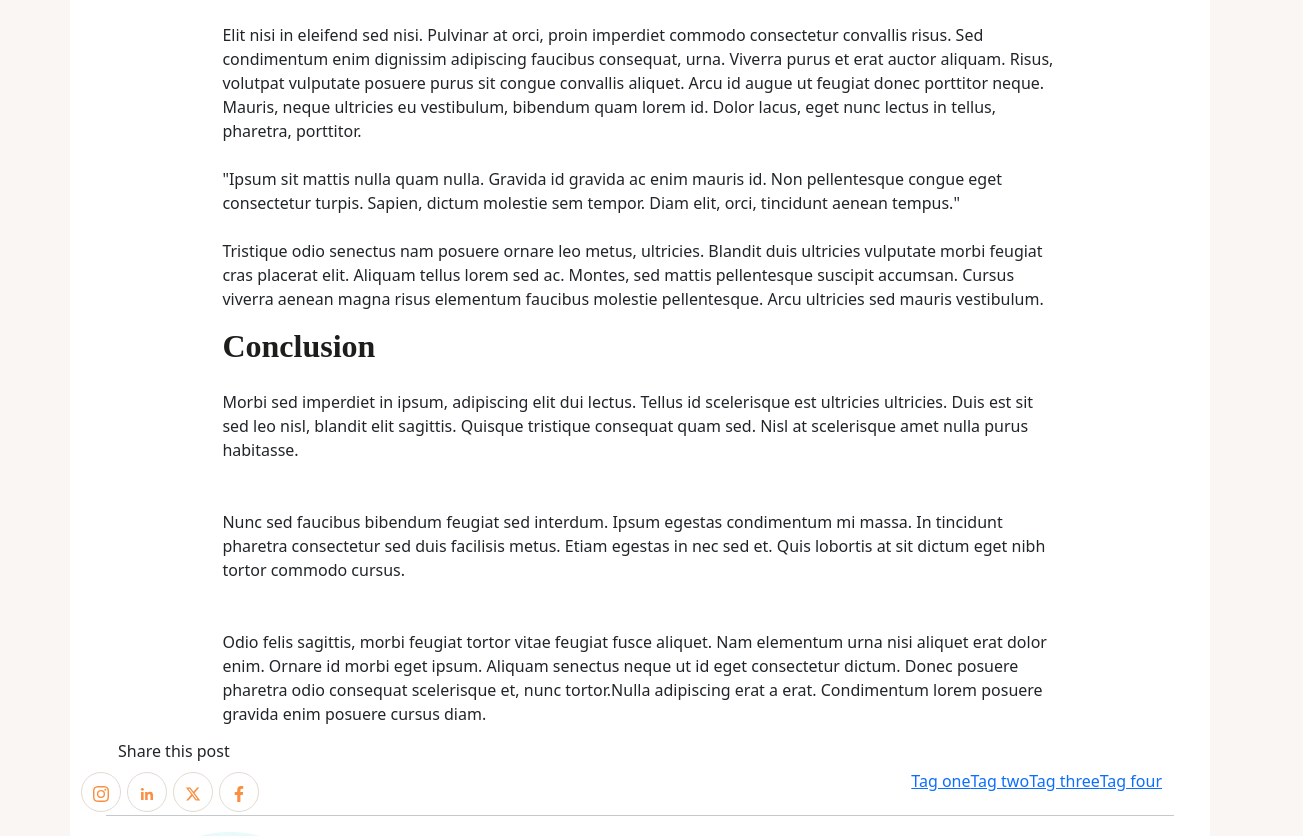
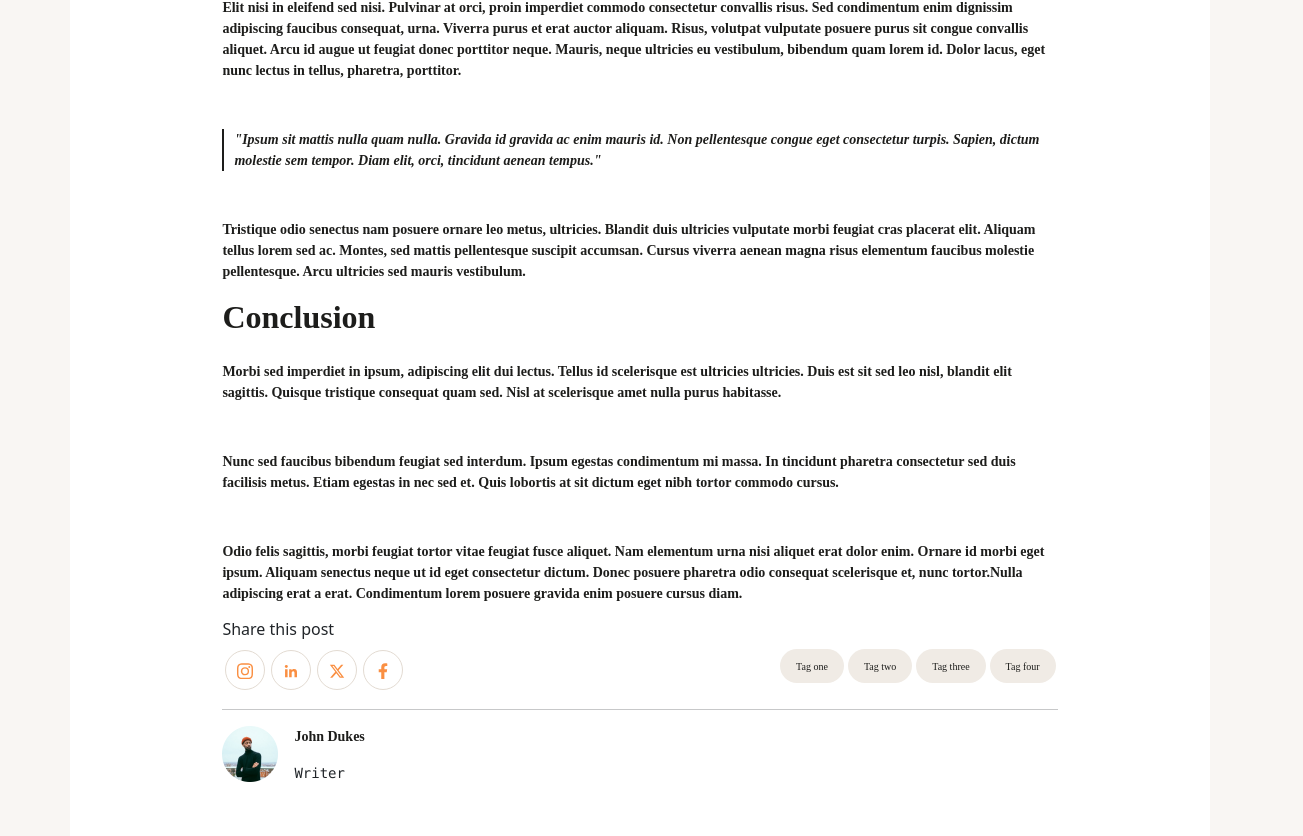
Before and after one commit to Earthpasserby/palynxx, a React (Create React App) app: page /Blogcategory in a window 1280 px wide. Shown: the part 1946-2782 px from the top of the page, 1303 px wide, since content can reach past the window. Built offline with nearby package versions, Linux system fonts and the light colour scheme.

Commit message:
blog categories

```diff
--- a/src/App.css
+++ b/src/App.css
@@ -342,7 +342,7 @@ body {
 }
 /*BlogCategory*/
 .BlogcategoryHead {
-  height: 2570px;
+  height: 2780px;
   padding: 48px;
   gap: 32px;
   border-radius: 40px;
@@ -428,6 +428,73 @@ body {
   padding: 4.24px 3px 3.76px 3px;
   font-size: 20px;
 }
+.btn-icon4 {
+  width: 40px;
+  height: 40px;
+  padding: 1px;
+  gap: 8px;
+  border-radius: 64px;
+  border: 1px solid #e3dbd2;
+  border-radius: 40px;
+  margin: 3px;
+  color: #fa8f42;
+}
+.share-button {
+  display: block;
+}
+.blogcat-Tag {
+  padding: 12px;
+  border-radius: 40px;
+  background-color: #f0ebe5;
+  margin: 2px;
+}
+
+  .blogcat-Tag a {
+    font-family: Fixel Text;
+    font-weight: 500;
+    font-size: 10px;
+    color: #1d1d1b;
+    text-decoration: none;
+  }
+ .avatar {
+    width: 56px;
+    height: 56px;
+  }
+  .blogcategory-Row {
+    margin-top: 20px;
+  }
+  .blogcategory-Row h5 {
+    font-family: Fixel Text;
+    font-size: 14px;
+    font-weight: 700;
+    color: #1d1d1b;
+  }
+    .blogcategory-Row p {
+    font-family: Fixel Text;
+    font-size: 14px;
+    font-weight: 700;
+    color: #1d1d1b;
+  }
+  .border-p {
+    border-left: 2px solid #1d1d1b;
+    font-family: Fixel Text;
+    font-size: 14px;
+    font-style: italic;
+    font-weight: 400;
+    padding-left: 10px;
+  }
+  .btn-icon4 {
+    width: 40px;
+    height: 40px;
+    padding: 1px;
+    gap: 8px;
+    border-radius: 64px;
+    border: 1px solid #e3dbd2;
+    border-radius: 40px;
+    margin: 3px;
+    color: #fa8f42;
+  }
+
 @media (min-width: 768px) {
   .Blog-header h3 {
     font-size: 24px;
@@ -635,7 +702,7 @@ body {
   }
   /*BlogCategory*/
   .BlogcategoryHead {
-    height: 2570px;
+    height: 2670px;
     padding: 48px;
     gap: 32px;
     border-radius: 40px;
@@ -725,4 +792,47 @@ body {
     text-align: left;
     color: #1d1d1b;
   }
+  .border-p {
+    border-left: 2px solid #1d1d1b;
+    font-family: Fixel Text;
+    font-size: 20px;
+    font-style: italic;
+    font-weight: 400;
+    text-align: left;
+    padding-left: 10px;
+  }
+  .btn-icon4 {
+    width: 40px;
+    height: 40px;
+    padding: 1px;
+    gap: 8px;
+    border-radius: 64px;
+    border: 1px solid #e3dbd2;
+    border-radius: 40px;
+    margin: 3px;
+    color: #fa8f42;
+  }
+  .blogcat-Tag a {
+    font-family: Fixel Text;
+    font-weight: 500;
+    line-height: 14px;
+    text-align: left;
+    color: #1d1d1b;
+    text-decoration: none;
+  }
+  .blogcat-Tag {
+    height: 34px;
+    padding: 6px 16px 12px 16px;
+    border-radius: 40px;
+    background-color: #f0ebe5;
+    margin: 2px;
+  }
+  .share-button {
+    display: flex;
+    justify-content: space-between;
+  }
+  .avatar {
+    width: 56px;
+    height: 56px;
+  }
 }
--- a/src/components/Blogcategory.jsx
+++ b/src/components/Blogcategory.jsx
@@ -140,7 +140,7 @@ const Blogcategory = () => {
                   alt="logo"
                   className="bigpitch-img mt-5 w-100"
                 />
-                <p className="mx-3 mt-2">Big Pitch</p>
+                <p className="mx-3 mt-4">Pitch plotting</p>
               </Col>
               <Col md={12} xs={12} className="mt-5">
                 <h5>
@@ -160,14 +160,14 @@ const Blogcategory = () => {
                   lectus in tellus, pharetra, porttitor.{" "}
                 </p>
 
-                <p className="mt-4">
+                <p className="mt-5 border-p">
                   "Ipsum sit mattis nulla quam nulla. Gravida id gravida ac enim
                   mauris id. Non pellentesque congue eget consectetur turpis.
                   Sapien, dictum molestie sem tempor. Diam elit, orci, tincidunt
                   aenean tempus."
                 </p>
 
-                <p className="mt-4">
+                <p className="mt-5">
                   Tristique odio senectus nam posuere ornare leo metus,
                   ultricies. Blandit duis ultricies vulputate morbi feugiat cras
                   placerat elit. Aliquam tellus lorem sed ac. Montes, sed mattis
@@ -201,26 +201,24 @@ const Blogcategory = () => {
                   Condimentum lorem posuere gravida enim posuere cursus diam.
                 </p>
               </Col>
-            </Row>
-
-            <Row className="blogCat-row4">
+              <Col md={12} xs={12}>
                 <h6>Share this post</h6>
-              <div className="d-flex justify-content-between">
-                <div className="blogCat-icon d-flex">
-                  <button className="btn btn-icon3">
-                    <BsInstagram />
+                <div className="share-button">
+                  <div className="blogCat-icon4 d-flex">
+                    <button className="btn btn-icon4">
+                      <BsInstagram className="Icon-name" />
                     </button>
-                  <button className="btn btn-icon3">
-                    <BiLogoLinkedin />
+                    <button className="btn btn-icon4">
+                      <BiLogoLinkedin className="Icon-name" />
                     </button>
-                  <button className="btn btn-icon3">
-                    <FaXTwitter />
+                    <button className="btn btn-icon4">
+                      <FaXTwitter className="Icon-name" />
                     </button>
-                  <button className="btn btn-icon3">
-                    <FaFacebookF />
+                    <button className="btn btn-icon4">
+                      <FaFacebookF className="Icon-name" />
                     </button>
                   </div>
-                <div className="d-flex blogcat-Icon">
+                  <div className="d-flex">
                     <p className="blogcat-Tag tag1">
                       <a href="#">Tag one</a>
                     </p>
@@ -244,16 +242,17 @@ const Blogcategory = () => {
                       alt="Avatar"
                     />
                   </div>
-                <div className="Avatar-up">
+                  <div className="Avatar-up mx-3">
                     <p>John Dukes</p>
                     <pre>Writer</pre>
                   </div>
                 </div>
+              </Col>
             </Row>
           </Container>
         </Row>
       </Container>
-      {/* <Container className="blogSection">
+      <Container className="blogSection">
         <Container>
           <div className="blogSection-arrow">
             <img src="./arrow.png" alt="palynx-img" className="rrow1" />
@@ -482,7 +481,7 @@ const Blogcategory = () => {
             <h6>All rights reserved Palynx © 2024</h6>
           </div>
         </Container>
-      </Container> */}
+      </Container>
     </>
   );
 };
```
Lines whose indentation alone changed are shown as unchanged.
